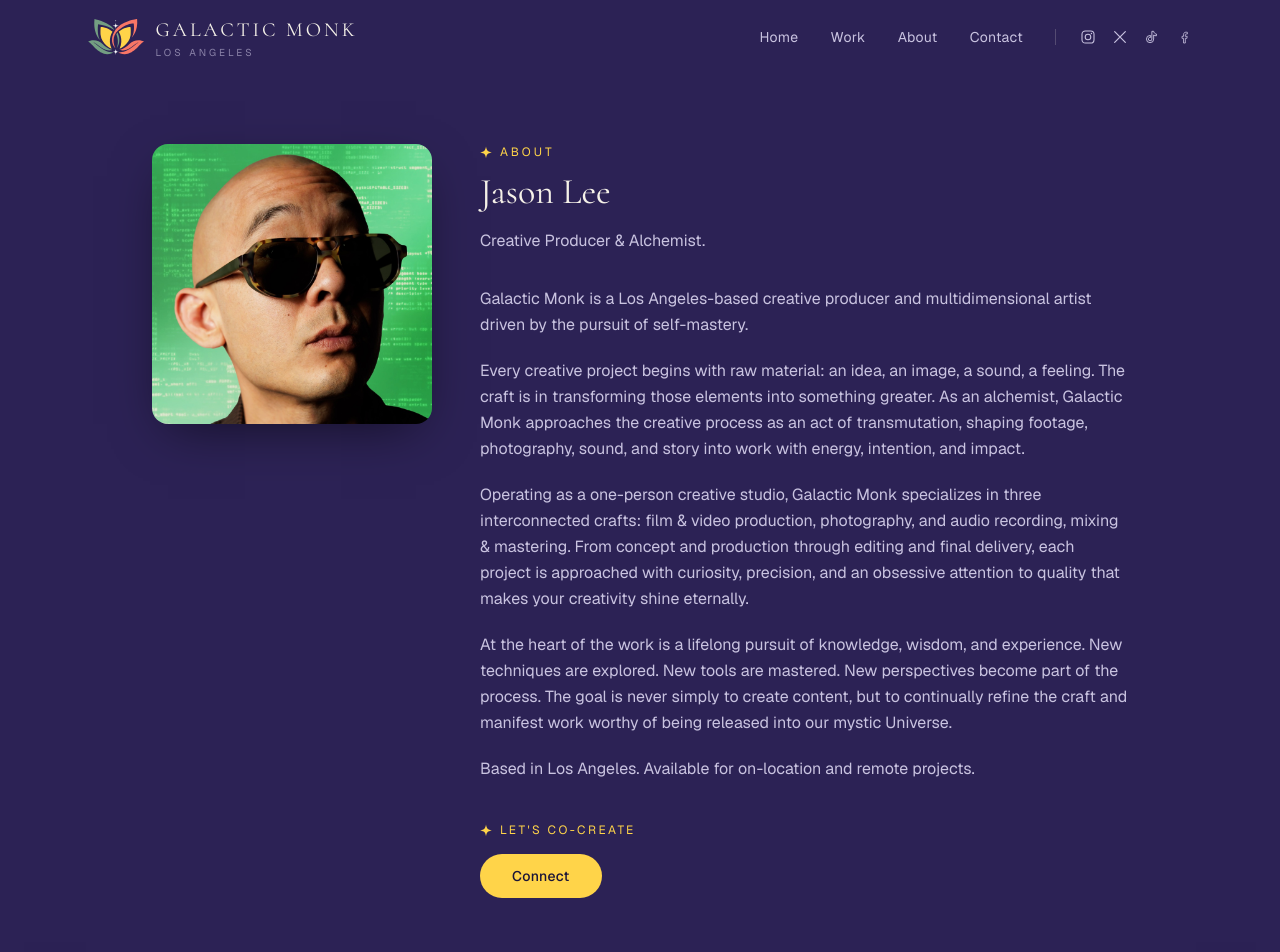
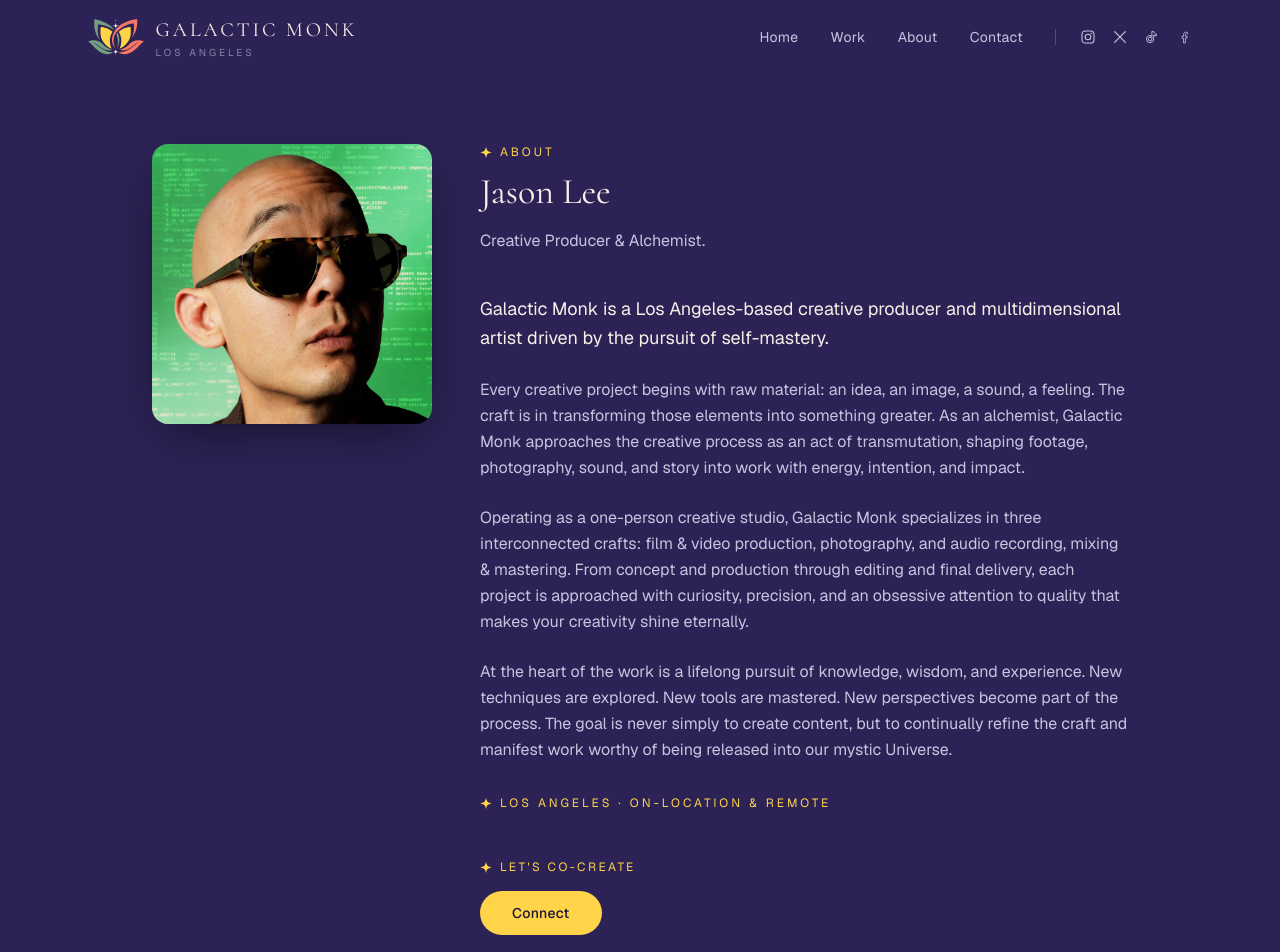
Before and after one commit to TheGalacticMonk/galacticmonk, a Next.js app: page /about in a window 1280 px wide. Shown: the top 952 px of the page. Built offline with nearby package versions, Linux system fonts and the light colour scheme.

Commit message:
Update website

```diff
--- a/src/app/about/page.tsx
+++ b/src/app/about/page.tsx
@@ -33,8 +33,8 @@ export default function AboutPage() {
             description="Creative Producer & Alchemist."
           />
 
-          <div className="mt-8 space-y-5 text-base leading-relaxed text-cream-dim">
-            <p>
+          <div className="mt-10 max-w-2xl space-y-6 text-base leading-relaxed text-cream-dim">
+            <p className="text-lg leading-relaxed text-cream">
               Galactic Monk is a Los Angeles-based creative producer and
               multidimensional artist driven by the pursuit of
               self-mastery.
@@ -64,10 +64,14 @@ export default function AboutPage() {
               continually refine the craft and manifest work worthy of
               being released into our mystic Universe.
             </p>
-            <p>Based in Los Angeles. Available for on-location and remote projects.</p>
           </div>
 
-          <div className="mt-10 flex items-center gap-2 text-xs uppercase tracking-[0.2em] text-gold">
+          <div className="mt-8 flex items-center gap-2 text-xs uppercase tracking-[0.25em] text-gold">
+            <Sparkle className="h-3 w-3" />
+            Los Angeles · On-Location &amp; Remote
+          </div>
+
+          <div className="mt-12 flex items-center gap-2 text-xs uppercase tracking-[0.2em] text-gold">
             <Sparkle className="h-3 w-3" />
             LET&apos;S CO-CREATE
           </div>
```
